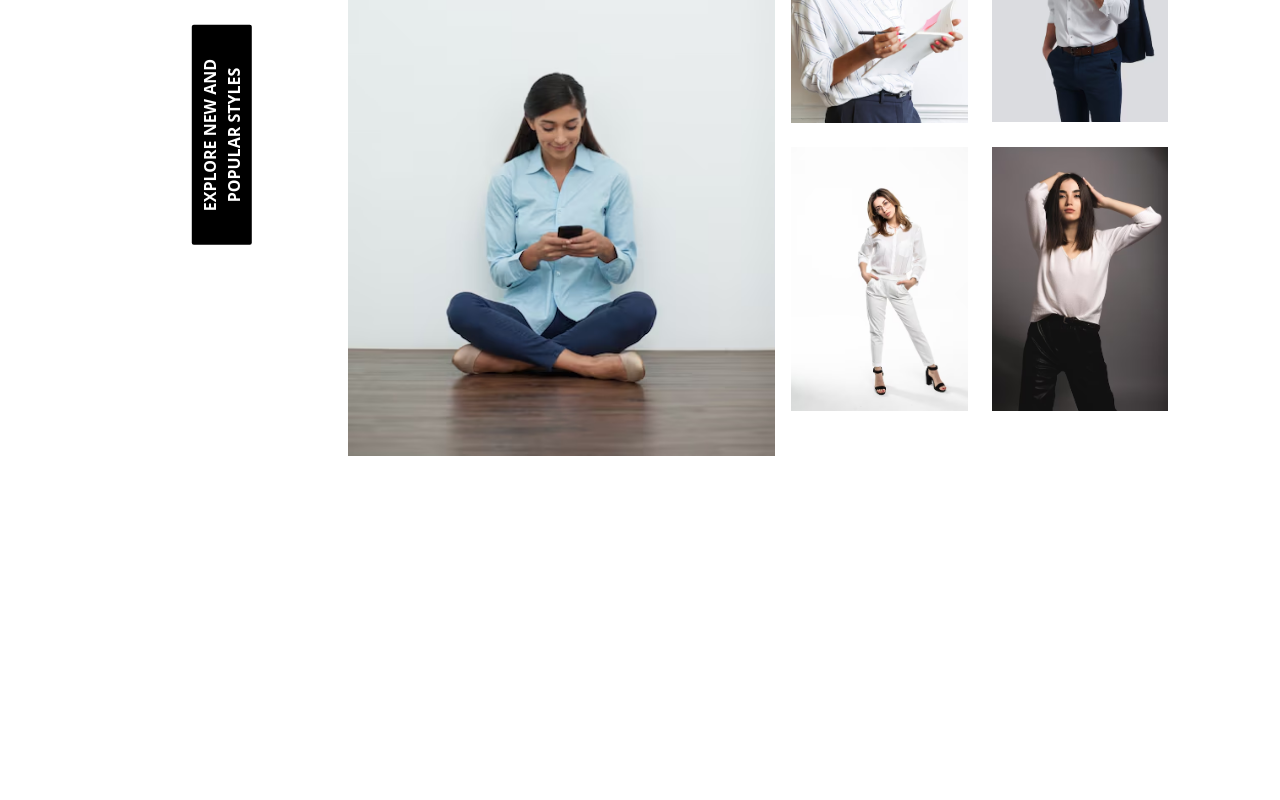
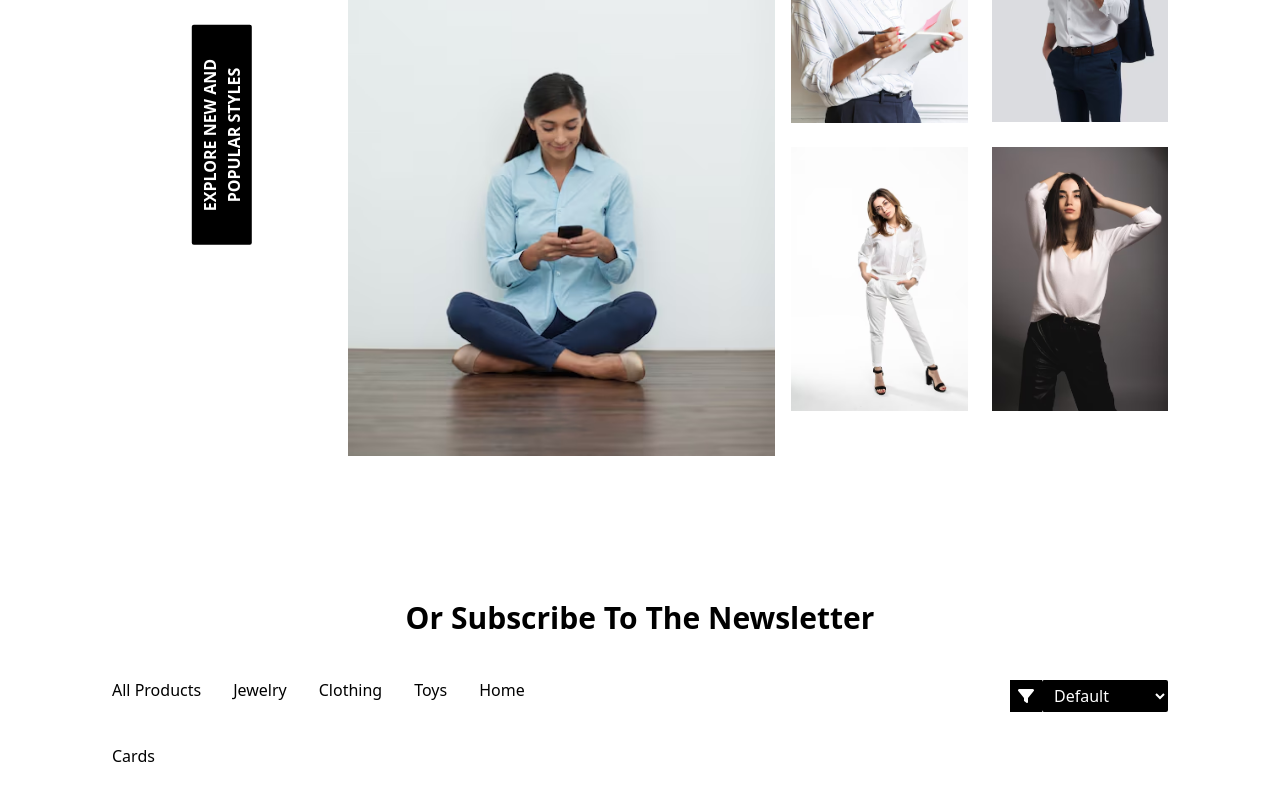
Before and after one commit to xellga-olga/Clothing-Store, a React (Create React App) app: page / in a window 1280 px wide. Shown: the part 1308-2108 px from the top of the page. Before the commit the page ends 1876 px from the top, so only its background shows below. Built offline with nearby package versions, Linux system fonts and the light colour scheme.

Commit message:
Add product fetching and filter layout to Products component

```diff
--- /dev/null
+++ b/public/products.json
@@ -0,0 +1,194 @@
+[
+   {
+      "id": 1,
+      "title": "Diamond Ring",
+      "category": "Jewelry",
+      "price": 105.99,
+      "image": "/src/images/image1.avif",
+      "status": "Best Sellers"
+   },
+   {
+      "id": 2,
+      "title": "Men's T-shirt",
+      "category": "Clothing",
+      "price": 25.99,
+      "image": "/src/images/image1.avif",
+      "status": "New Arrival"
+   },
+   {
+      "id": 3,
+      "title": "Building Blocks Set",
+      "category": "Toys",
+      "price": 49.99,
+      "image": "/src/images/image1.avif",
+      "status": "Best Sellers"
+   },
+   {
+      "id": 4,
+      "title": "Sofa Set",
+      "category": "Home",
+      "price": 599.99,
+      "image": "/src/images/image1.avif",
+      "status": "On Sale"
+   },
+   {
+      "id": 5,
+      "title": "Gold Necklace",
+      "category": "Jewelry",
+      "price": 250.00,
+      "image": "/src/images/image1.avif",
+      "status": "Limited Edition"
+   },
+   {
+      "id": 6,
+      "title": "Women's Dress",
+      "category": "Clothing",
+      "price": 45.99,
+      "image": "/src/images/image1.avif",
+      "status": "Trending"
+   },
+   {
+      "id": 7,
+      "title": "Toy Car",
+      "category": "Toys",
+      "price": 15.99,
+      "image": "/src/images/image1.avif",
+      "status": "Best Sellers"
+   },
+   {
+      "id": 8,
+      "title": "Dining Table",
+      "category": "Home",
+      "price": 899.99,
+      "image": "/src/images/image1.avif",
+      "status": "Best Sellers"
+   },
+   {
+      "id": 9,
+      "title": "Silver Bracelet",
+      "category": "Jewelry",
+      "price": 85.50,
+      "image": "/src/images/image1.avif",
+      "status": "New Arrival"
+   },
+   {
+      "id": 10,
+      "title": "Jacket",
+      "category": "Clothing",
+      "price": 99.99,
+      "image": "/src/images/image1.avif",
+      "status": "Winter Collection"
+   },
+   {
+      "id": 11,
+      "title": "Stuffed Animal",
+      "category": "Toys",
+      "price": 20.99,
+      "image": "/src/images/image1.avif",
+      "status": "On Sale"
+   },
+   {
+      "id": 12,
+      "title": "Bookshelf",
+      "category": "Home",
+      "price": 149.99,
+      "image": "/src/images/image1.avif",
+      "status": "Best Sellers"
+   },
+   {
+      "id": 13,
+      "title": "Platinum Earrings",
+      "category": "Jewelry",
+      "price": 199.99,
+      "image": "/src/images/image1.avif",
+      "status": "Exclusive"
+   },
+   {
+      "id": 14,
+      "title": "Leather Jacket",
+      "category": "Clothing",
+      "price": 150.00,
+      "image": "/src/images/image1.avif",
+      "status": "New Arrival"
+   },
+   {
+      "id": 15,
+      "title": "Lego City Set",
+      "category": "Toys",
+      "price": 75.99,
+      "image": "/src/images/image1.avif",
+      "status": "Best Sellers"
+   },
+   {
+      "id": 16,
+      "title": "King Size Bed",
+      "category": "Home",
+      "price": 1200.00,
+      "image": "/src/images/image1.avif",
+      "status": "Limited Edition"
+   },
+   {
+      "id": 17,
+      "title": "Pearl Necklace",
+      "category": "Jewelry",
+      "price": 300.00,
+      "image": "/src/images/image1.avif",
+      "status": "Classic"
+   },
+   {
+      "id": 18,
+      "title": "Summer Shorts",
+      "category": "Clothing",
+      "price": 20.99,
+      "image": "/src/images/image1.avif",
+      "status": "On Sale"
+   },
+   {
+      "id": 19,
+      "title": "Remote Control Drone",
+      "category": "Toys",
+      "price": 120.00,
+      "image": "/src/images/image1.avif",
+      "status": "Trending"
+   },
+   {
+      "id": 20,
+      "title": "Kitchen Island",
+      "category": "Home",
+      "price": 850.00,
+      "image": "/src/images/image1.avif",
+      "status": "Best Sellers"
+   },
+   {
+      "id": 21,
+      "title": "Ruby Ring",
+      "category": "Jewelry",
+      "price": 500.00,
+      "status": "Limited Edition",
+      "image": "/src/images/image1.avif"
+   },
+   {
+      "id": 22,
+      "title": "Sports Shoes",
+      "category": "Clothing",
+      "price": 80.99,
+      "status": "Trending",
+      "image": "/src/images/image1.avif"
+   },
+   {
+      "id": 23,
+      "title": "Puzzle Game",
+      "category": "Toys",
+      "price": 10.99,
+      "status": "Best Sellers",
+      "image": "/src/images/image1.avif"
+   },
+   {
+      "id": 24,
+      "title": "Luxury Armchair",
+      "category": "Home",
+      "price": 450.00,
+      "status": "New Arrival",
+      "image": "/src/images/image1.avif"
+   }
+]
--- a/src/App.css
+++ b/src/App.css
@@ -1 +1,6 @@
 @import url('https://fonts.googleapis.com/css2?family=Roboto+Condensed:ital,wght@0,100..900;1,100..900&family=Roboto+Slab:wght@100..900&display=swap');
+
+
+.title {
+   @apply text-3xl font-semibold capitalize text-center my-8;
+}
--- /dev/null
+++ b/src/components/Cards.jsx
@@ -0,0 +1,11 @@
+import React from 'react'
+
+const Cards = () => {
+  return (
+    <div>
+      Cards
+    </div>
+  )
+}
+
+export default Cards
--- a/src/pages/home/Home.jsx
+++ b/src/pages/home/Home.jsx
@@ -1,12 +1,14 @@
 import React from 'react'
 import Banner from './Banner'
 import Category from './Category'
+import Products from './Products'
 
 const Home = () => {
   return (
     <div>
       <Banner />
       <Category />
+      <Products />
     </div>
   )
 }
--- /dev/null
+++ b/src/pages/home/Products.jsx
@@ -0,0 +1,59 @@
+import React, { useEffect, useState } from "react";
+import { FaFilter } from "react-icons/fa6";
+import Cards from "../../components/Cards";
+
+const Products = () => {
+  const [products, setProducts] = useState([]);
+
+  useEffect(() => {
+    const fetchData = async () => {
+      try {
+        const response = await fetch("/products.json");
+        const data = await response.json();
+      //   console.log(data)
+        setProducts(data);
+      } catch (error) {
+        console.log("Error fetching data:", error);
+      }
+    };
+    fetchData()
+  }, []);
+  console.log(products)
+
+
+  return (
+    <div className="max-w-screen-2xl container mx-auto px-4 mb-12 xl:px-28">
+      <h2 className="title">Or subscribe to the newsletter</h2>
+
+      {/* product cards */}
+      <div>
+        <div className="flex flex-col md:flex-row flex-wrap md:justify-between items-center space-y-3 mb-8">
+          <div className="flex flex-row justify-start md:items-center md:gap-8 gap-4 flex-wrap">
+            <button>All Products</button>
+            <button>Jewelry</button>
+            <button>Clothing</button>
+            <button>Toys</button>
+            <button>Home</button>
+          </div>
+
+          <div className="flex justify-end mb-4 rounded-sm">
+            <div className="bg-black p-2">
+              <FaFilter className="text-white h-4 w-4" />
+            </div>
+            <select className="bg-black text-white px-2 py-1 rounded-sm">
+              <option value="default">Default</option>
+              <option value="A-Z">A-Z</option>
+              <option value="Z-A">Z-A</option>
+              <option value="low-to-high">Low to High</option>
+              <option value="high-to-low">High to Low</option>
+            </select>
+          </div>
+        </div>
+
+        <Cards />
+      </div>
+    </div>
+  );
+};
+
+export default Products;
```
Also changed, not shown: src/pages/home/Category.jsx (+6 -1 lines).
